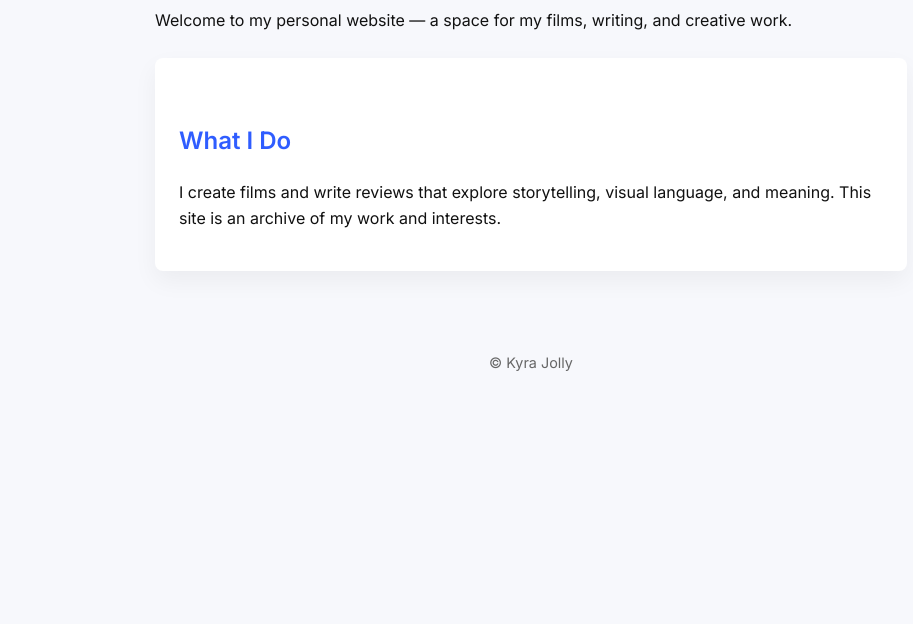
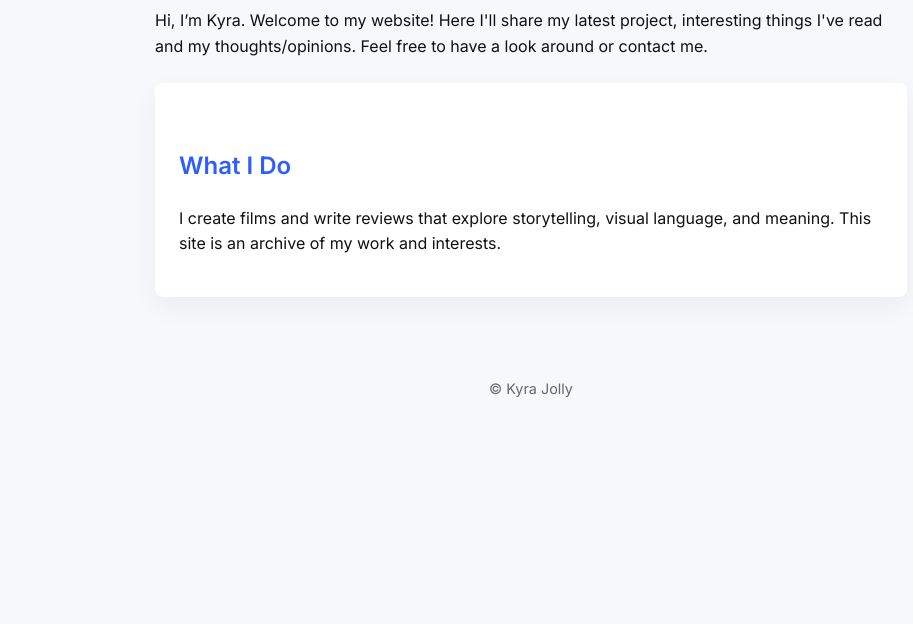
Before and after one commit to kyracode/kyracode.github.io, a plain HTML site: page index.html in a window 1280 px wide. Shown: the part 176-800 px from the top of the page, without its empty margins (109-1022 px from the left). Drawn offline with Linux system fonts and the light colour scheme.

Commit message:
Update index.html

```diff
--- a/index.html
+++ b/index.html
@@ -19,7 +19,8 @@
 
 <main>
   <h1>Kyra Jolly</h1>
-  <p>Welcome to my personal website — a space for my films, writing, and creative work.</p>
+  <p>Hi, I’m Kyra. Welcome to my website! Here I'll share my latest project, interesting things I've read and my thoughts/opinions. Feel free to have a look around or contact me.
+</p>
 
   <div class="card">
     <h2>What I Do</h2>
```
